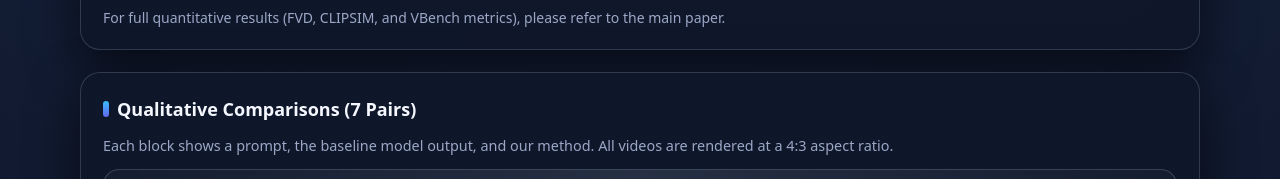
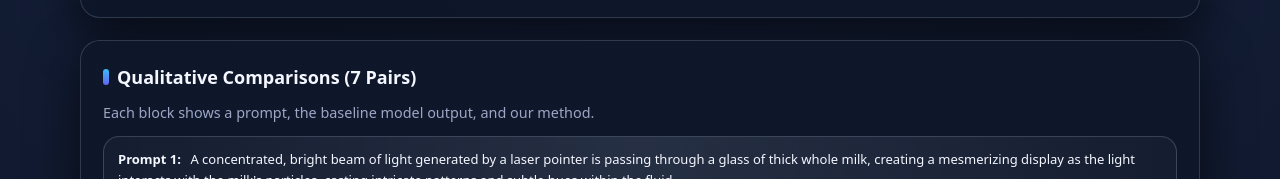
Before and after one commit to hhhhyt7777/phyguidance.github.io, a plain HTML site: page index.html in a window 1280 px wide. Shown: the part 801-980 px from the top of the page. Drawn offline with Linux system fonts and the light colour scheme.

Commit message:
Update index.html

```diff
--- a/index.html
+++ b/index.html
@@ -291,8 +291,8 @@
                 </div>
             </div>
 
-            <p class="metric-note">
-                For full quantitative results (FVD, CLIPSIM, and VBench metrics), please refer to the main paper.
+            <!-- <p class="metric-note">
+                For full quantitative results (FVD, CLIPSIM, and VBench metrics), please refer to the main paper. -->
             </p>
         </section>
 
@@ -300,8 +300,7 @@
         <section class="card" id="videos">
             <h2>Qualitative Comparisons (7 Pairs)</h2>
             <p style="margin-bottom:12px;font-size:0.9rem;color:var(--text-muted);">
-                Each block shows a prompt, the baseline model output, and our method. All videos are rendered at a 4:3
-                aspect ratio.
+                Each block shows a prompt, the baseline model output, and our method.
             </p>
 
             <div class="gallery">
```
